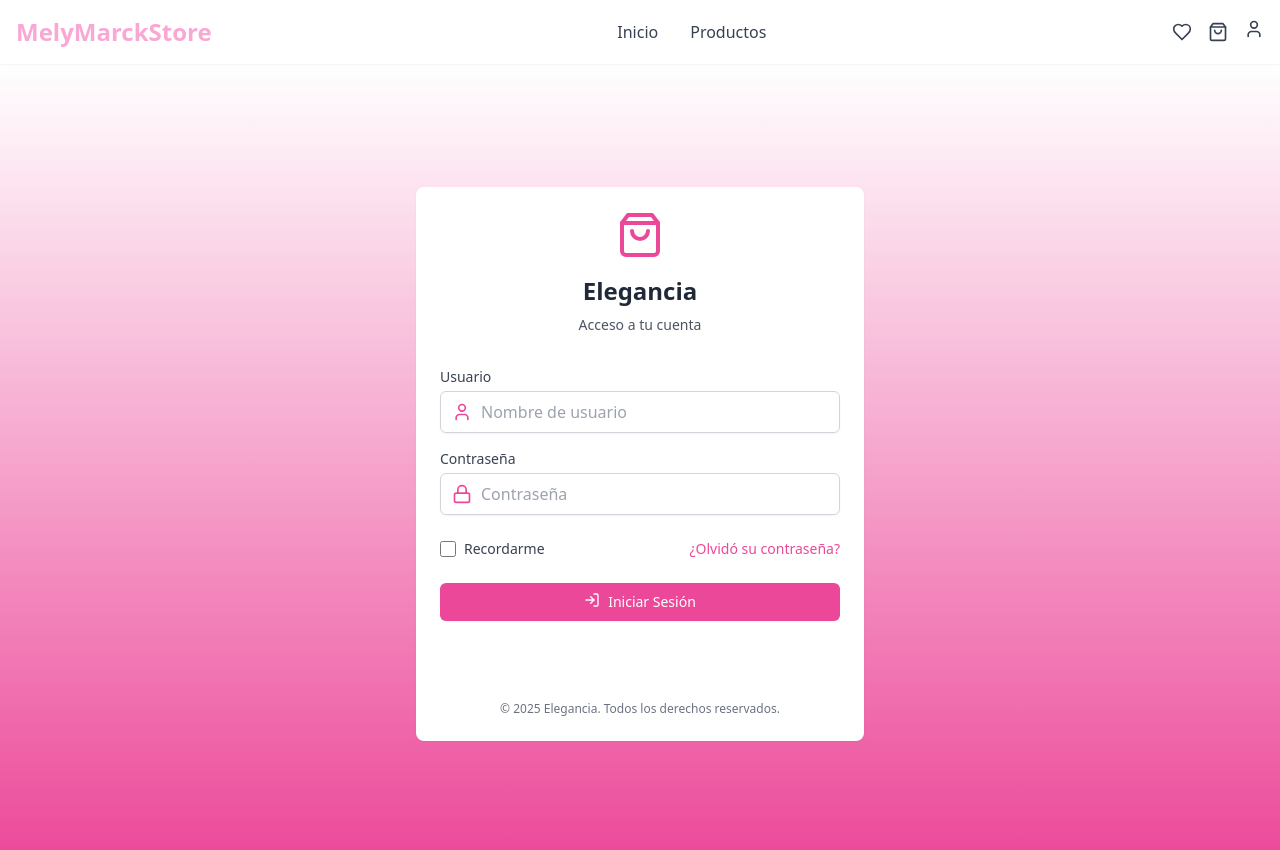
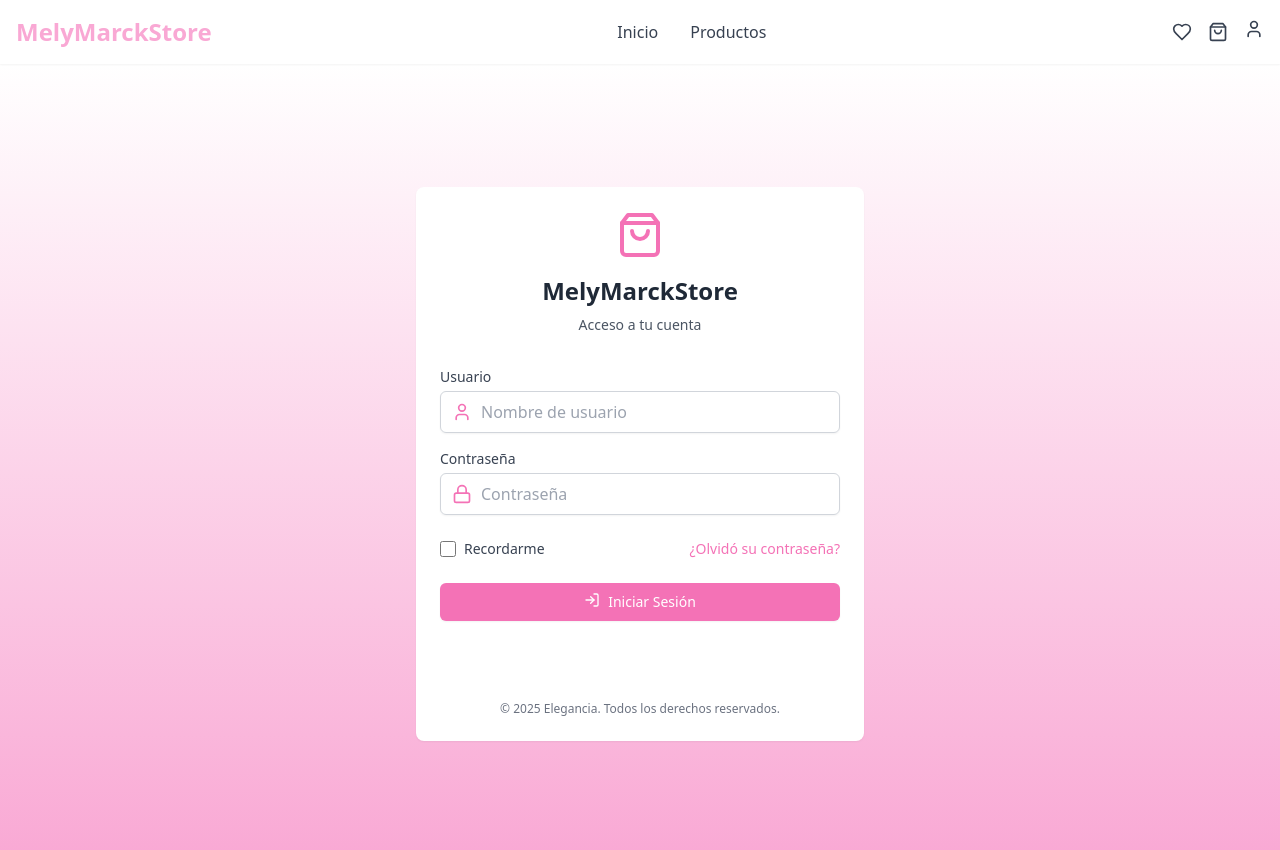
Before and after one commit to ThonyMarckDEV/frontend, a React (Create React App) app: page /login in a window 1280 px wide. Shown: the top 850 px of the page. Built offline with nearby package versions, Linux system fonts and the light colour scheme.

Commit message:
Correcrted impoleemntation

```diff
--- a/src/components/Auth/Login/LoginForm.jsx
+++ b/src/components/Auth/Login/LoginForm.jsx
@@ -8,9 +8,9 @@ const LoginForm = ({ username, setUsername, password, setPassword, handleLogin,
     <div className="w-full max-w-md mx-auto p-6 bg-white rounded-lg shadow-sm">
       <div className="text-center mb-8">
         <div className="flex justify-center mb-4">
-          <ShoppingBag className="h-12 w-12 text-pink-500" />
+          <ShoppingBag className="h-12 w-12 text-pink-400" />
         </div>
-        <h1 className="text-2xl font-bold text-gray-800">Elegancia</h1>
+        <h1 className="text-2xl font-bold text-gray-800">MelyMarckStore</h1>
         <p className="mt-2 text-sm text-gray-600">Acceso a tu cuenta</p>
       </div>
 
@@ -22,7 +22,7 @@ const LoginForm = ({ username, setUsername, password, setPassword, handleLogin,
             </label>
             <div className="mt-1 relative rounded-md shadow-sm">
               <div className="absolute inset-y-0 left-0 pl-3 flex items-center pointer-events-none">
-                <User className="h-5 w-5 text-pink-500" />
+                <User className="h-5 w-5 text-pink-400" />
               </div>
               <input
                 id="username"
@@ -31,7 +31,7 @@ const LoginForm = ({ username, setUsername, password, setPassword, handleLogin,
                 required
                 value={username}
                 onChange={(e) => setUsername(e.target.value)}
-                className="pl-10 w-full px-3 py-2 border border-gray-300 rounded-md focus:outline-none focus:ring-2 focus:ring-pink-500 focus:border-pink-500"
+                className="pl-10 w-full px-3 py-2 border border-gray-300 rounded-md focus:outline-none focus:ring-2 focus:ring-pink-400 focus:border-pink-400"
                 placeholder="Nombre de usuario"
               />
             </div>
@@ -43,7 +43,7 @@ const LoginForm = ({ username, setUsername, password, setPassword, handleLogin,
             </label>
             <div className="mt-1 relative rounded-md shadow-sm">
               <div className="absolute inset-y-0 left-0 pl-3 flex items-center pointer-events-none">
-                <Lock className="h-5 w-5 text-pink-500" />
+                <Lock className="h-5 w-5 text-pink-400" />
               </div>
               <input
                 id="password"
@@ -75,7 +75,7 @@ const LoginForm = ({ username, setUsername, password, setPassword, handleLogin,
           </div>
 
           <div className="text-sm">
-            <a href="/forgot-password" className="font-medium text-pink-500 hover:text-pink-600">
+            <a href="/forgot-password" className="font-medium text-pink-400 hover:text-pink-500">
               ¿Olvidó su contraseña?
             </a>
           </div>
@@ -84,7 +84,7 @@ const LoginForm = ({ username, setUsername, password, setPassword, handleLogin,
         <div>
           <button
             type="submit"
-            className="w-full flex justify-center py-2 px-4 border border-transparent rounded-md shadow-sm text-sm font-medium text-white bg-pink-500 hover:bg-pink-600 focus:outline-none focus:ring-2 focus:ring-offset-2 focus:ring-pink-500 transition duration-150"
+            className="w-full flex justify-center py-2 px-4 border border-transparent rounded-md shadow-sm text-sm font-medium text-white bg-pink-400 hover:bg-pink-500 focus:outline-none focus:ring-2 focus:ring-offset-2 focus:ring-pink-500 transition duration-150"
             disabled={loading}
           >
             {loading ? (
--- a/src/components/Home/ProductsUIComponents/ProductCard.jsx
+++ b/src/components/Home/ProductsUIComponents/ProductCard.jsx
@@ -57,7 +57,7 @@ const ProductCard = ({ product }) => {
         <div className="p-6">
           <h2 className="text-2xl font-serif text-pink-800 mb-2">{product.nombreProducto}</h2>
           <p className="text-gray-600 mb-4">{product.descripcion}</p>
-          <p className="text-lg font-bold text-gold-600 mb-4">${product.precio.toFixed(2)}</p>
+          <p className="text-lg font-bold text-gold-600 mb-4">S./ {product.precio.toFixed(2)}</p>
           <div className="mb-4">
             <h3 className="text-sm font-semibold text-pink-800">Select Model:</h3>
             <div className="flex space-x-2 mt-2">
--- a/src/components/Home/ProductsUIComponents/ProductDetails.jsx
+++ b/src/components/Home/ProductsUIComponents/ProductDetails.jsx
@@ -87,7 +87,7 @@ const ProductDetails = ({ product, isOpen, onClose }) => {
 
           <div>
             <p className="text-gray-600 mb-4">{product.descripcion}</p>
-            <p className="text-lg font-bold text-gold-600 mb-4">${totalPrice}</p>
+            <p className="text-lg font-bold text-gold-600 mb-4">S./ {totalPrice}</p>
 
             <div className="mb-4">
               <h3 className="text-sm font-semibold text-pink-800">Selecciona Modelo:</h3>
@@ -156,7 +156,7 @@ const ProductDetails = ({ product, isOpen, onClose }) => {
             </div>
 
             <button className="w-full bg-pink-600 text-white py-2 rounded hover:bg-pink-700 transition">
-              Add to Cart
+              Agregar al carrito
             </button>
           </div>
         </div>
--- /dev/null
+++ b/src/components/Reutilizables/FetchWithGif.jsx
@@ -0,0 +1,16 @@
+import React from 'react';
+import loadingGif from '../../img/utilidades/loading.gif';
+
+const FetchWithGif = () => {
+  return (
+    <div className="fixed inset-0 bg-white flex items-center justify-center z-50">
+      <img
+        src={loadingGif}
+        alt="Loading..."
+        className="w-32 h-32 object-contain"
+      />
+    </div>
+  );
+};
+
+export default FetchWithGif;
--- a/src/ui/Auth/Login.jsx
+++ b/src/ui/Auth/Login.jsx
@@ -3,7 +3,7 @@ import axios from 'axios';
 import { GoogleOAuthProvider, GoogleLogin } from '@react-oauth/google';
 import API_BASE_URL from '../../js/urlHelper';
 import jwtUtils from '../../utilities/jwtUtils';
-import LoadingScreen from '../../components/LoadingScreen';
+import FetchWithGif from '../../components/Reutilizables/FetchWithGif';
 import LoginForm from '../../components/Auth/Login/LoginForm';
 import ErrorsUtility from '../../utilities/ErrorsUtility';
 import { toast, ToastContainer } from 'react-toastify';
@@ -94,8 +94,8 @@ const Login = () => {
 
   return (
     <GoogleOAuthProvider clientId="265411714077-c9kj1m9s7798f0vuc0emub55t7h6c2un.apps.googleusercontent.com">
-      <div className="min-h-screen w-full overflow-auto bg-gradient-to-b from-white to-pink-500 flex items-center justify-center relative py-6">
-        {loading && <LoadingScreen />}
+      <div className="min-h-screen w-full overflow-auto bg-gradient-to-b from-white to-pink-300 flex items-center justify-center relative py-6">
+        {loading && <FetchWithGif />}
         <LoginForm
           username={username}
           setUsername={setUsername}
--- a/src/ui/Cliente/ConfigUI/Config.jsx
+++ b/src/ui/Cliente/ConfigUI/Config.jsx
@@ -13,7 +13,7 @@ const Config = () => {
   ];
 
   return (
-    <div className="min-h-screen bg-gradient-to-b from-white to-pink-500 py-6 px-4">
+    <div className="min-h-screen bg-gradient-to-b from-white to-pink-300 py-6 px-4">
       <div className="max-w-4xl mx-auto">
         <div className="flex items-center justify-between mb-6">
           <h1 className="text-3xl font-bold text-gray-800 flex items-center">
```
Also changed, not shown: src/ui/Home/ProductsUI/Products.jsx (+15 -23 lines), src/img/utilidades/loading.gif (added).
